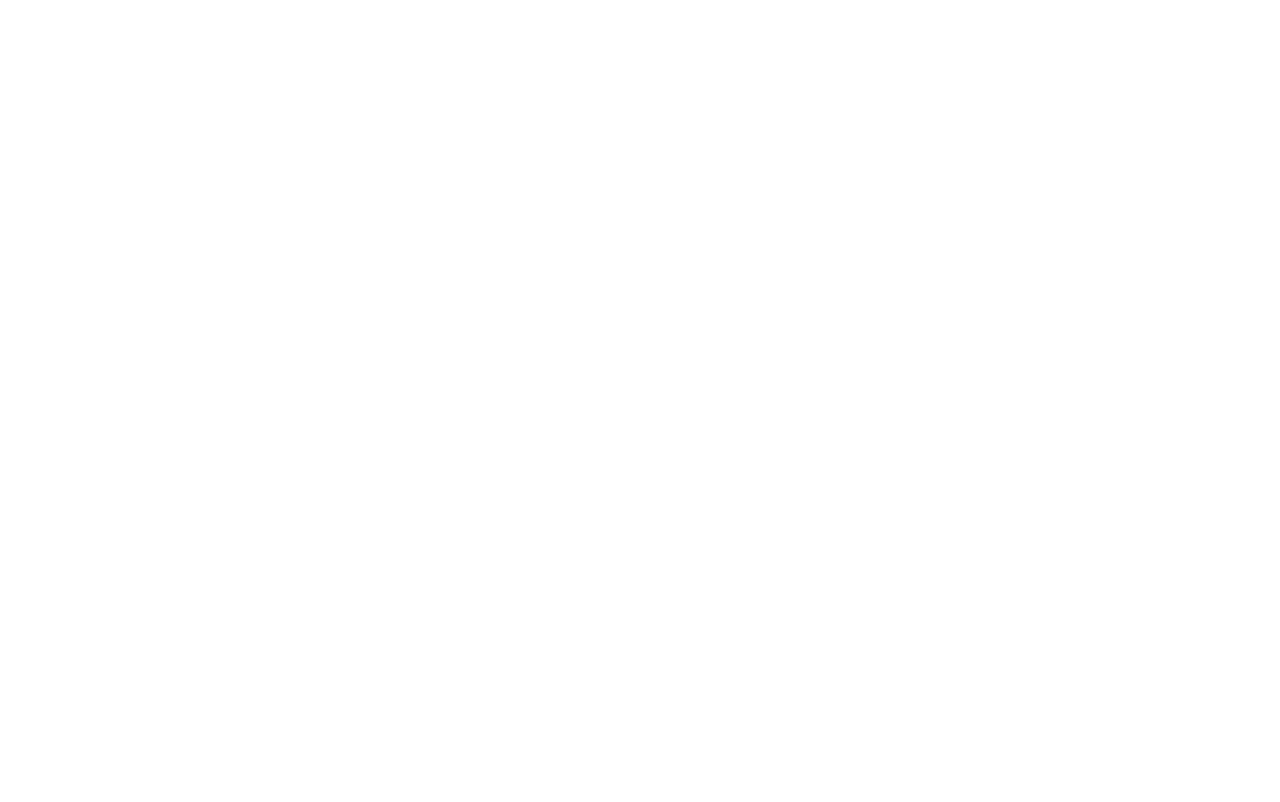
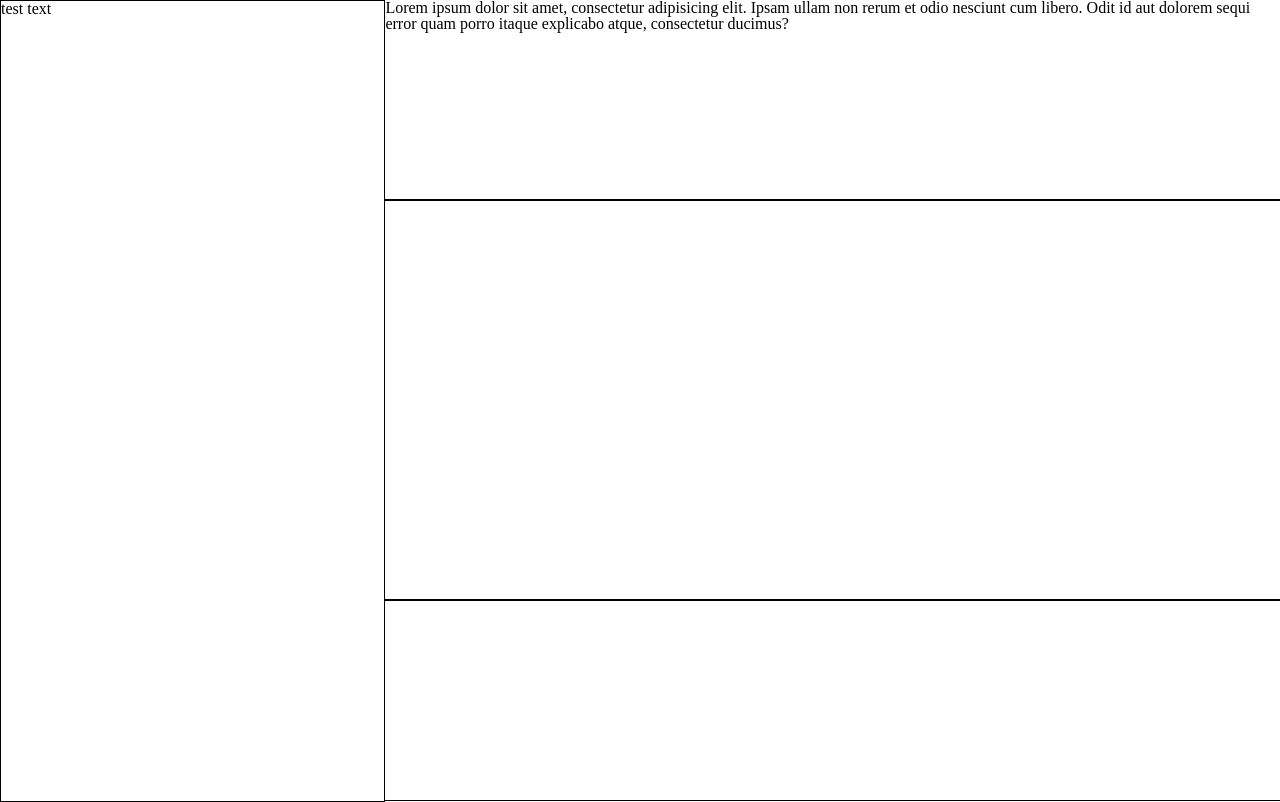
Before and after one commit to DylanWheatley/signup-page, a plain HTML site: page index.html in a window 1280 px wide. Drawn offline with Linux system fonts and the light colour scheme.

Commit message:
Divs set-up, basic css for layout

```diff
--- a/index.html
+++ b/index.html
@@ -8,14 +8,16 @@
     <title>Document</title>
 </head>
 <body>
+
     <div class="sidebar">
-
+        <p>test text</p>
     </div>
 
     <div class="main">
 
         <div class="intro">
-
+            <p>Lorem ipsum dolor sit amet, consectetur adipisicing elit. Ipsam ullam non rerum et odio nesciunt cum libero.
+                 Odit id aut dolorem sequi error quam porro itaque explicabo atque, consectetur ducimus?</p>
         </div>
 
         <div class="fields">
--- a/style.css
+++ b/style.css
@@ -0,0 +1,90 @@
+html, body, div, span, applet, object, iframe,
+h1, h2, h3, h4, h5, h6, p, blockquote, pre,
+a, abbr, acronym, address, big, cite, code,
+del, dfn, em, img, ins, kbd, q, s, samp,
+small, strike, strong, sub, sup, tt, var,
+b, u, i, center,
+dl, dt, dd, ol, ul, li,
+fieldset, form, label, legend,
+table, caption, tbody, tfoot, thead, tr, th, td,
+article, aside, canvas, details, embed,
+figure, figcaption, footer, header, hgroup,
+menu, nav, output, ruby, section, summary,
+time, mark, audio, video {
+	margin: 0;
+	padding: 0;
+	border: 0;
+	font-size: 100%;
+	font: inherit;
+	vertical-align: baseline;
+}
+/* HTML5 display-role reset for older browsers */
+article, aside, details, figcaption, figure,
+footer, header, hgroup, menu, nav, section {
+	display: block;
+}
+body {
+	line-height: 1;
+}
+ol, ul {
+	list-style: none;
+}
+blockquote, q {
+	quotes: none;
+}
+blockquote:before, blockquote:after,
+q:before, q:after {
+	content: '';
+	content: none;
+}
+table {
+	border-collapse: collapse;
+	border-spacing: 0;
+}
+
+
+
+
+
+
+:root {
+    --basic-outline: black solid 1px;
+
+}
+
+
+body {
+    height: 100%;
+    display: flex;
+
+}
+
+.sidebar {
+    border: var(--basic-outline);
+    height: 100vh;
+    width: 30%;
+
+}
+
+.main {
+    outline: var(--basic-outline);
+    height: 100vh;
+    width: 70%;
+    margin: 0;
+
+}
+
+.intro {
+    outline: var(--basic-outline);
+    height: 25%;
+}
+
+.fields {
+    outline: var(--basic-outline);
+    height: 50%;
+}
+
+.bottom {
+    outline: var(--basic-outline);
+    height: 25%;
+}
```
